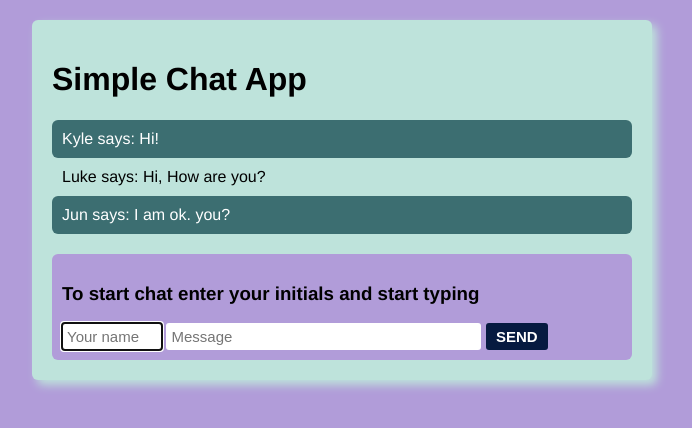
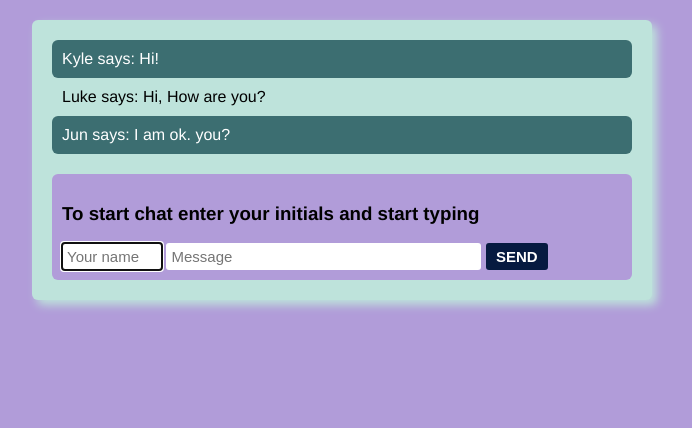
Before and after one commit to AnoushkaSinghal/ChatApp, a website: page client/index.html in a window 1280 px wide. Shown: the whole page, without its empty margins (298-990 px from the left). Drawn offline with nearby package versions, Linux system fonts and the light colour scheme; no server answers.

```diff
--- a/client/index.html
+++ b/client/index.html
@@ -1,7 +1,6 @@
 <link rel="stylesheet" href="style.css" />
 
 <main>
-  <h1>Simple Chat App</h1>
   <ol id="history">
     <li class="odd-message">Kyle says: Hi!</li>
     <li class="even-message">Luke says: Hi, How are you?</li>
```
